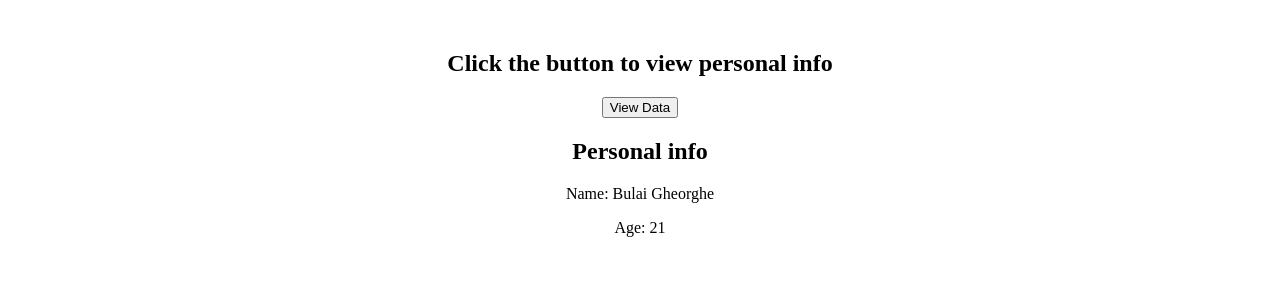
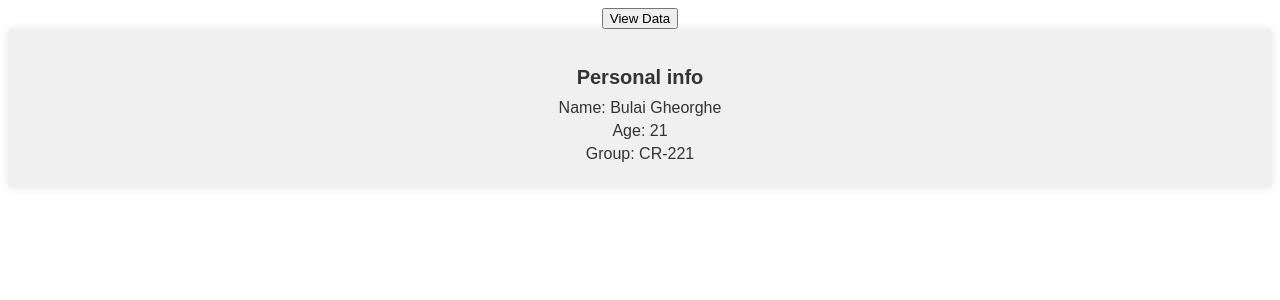
Before and after one commit to gbulai60/react-application_TW, a React (Create React App) app: page / in a window 1280 px wide. Both pictures are taken after a click on the button "View Data". Shown: the top 300 px of the page. Built offline with nearby package versions, Linux system fonts and the light colour scheme.

Commit message:
Create PersonLayout.css and App.css

```diff
--- a/src/App.tsx
+++ b/src/App.tsx
@@ -3,16 +3,13 @@
 
 const App = () => {
   const [showInfo, setShowInfo] = useState(false);
-  const [buttonText] = useState("Click the button to view personal info");
-
   const handleButtonClick = () => {
     setShowInfo(!showInfo);
 
   };
 
   return (
-      <div style={{ textAlign: "center", marginTop: "50px" }}>
-        <h2>{buttonText}</h2>
+      <div style={{ textAlign: "center"}}>
         <button onClick={handleButtonClick}>View Data</button>
         {showInfo && <PersonLayout />}
       </div>
--- /dev/null
+++ b/src/PersonLayout.css
@@ -0,0 +1,20 @@
+.person-layout-container {
+    background-color: #f0f0f0;
+    padding: 20px;
+    border-radius: 5px;
+    box-shadow: 0 0 10px rgba(0, 0, 0, 0.1);
+}
+
+.person-info {
+    font-family: Arial, sans-serif;
+    color: #333;
+}
+
+.person-info h2 {
+    font-size: 20px;
+    margin-bottom: 10px;
+}
+
+.person-info p {
+    margin: 5px 0;
+}
--- a/src/PersonLayout.tsx
+++ b/src/PersonLayout.tsx
@@ -1,14 +1,17 @@
 import React from "react";
 import { observer } from "mobx-react";
 import data from "./PersonData";
+import "./PersonLayout.css";
+
 
 const PersonLayout: React.FC = observer(() => {
     return (
-        <div>
-            <div>
+        <div className="person-layout-container" >
+            <div className="person-info">
                 <h2>Personal info</h2>
                 <p>Name: {data.name}</p>
                 <p>Age: {data.age}</p>
+                <p>Group: {data.group}</p>
             </div>
         </div>
     );
```
Also changed, not shown: src/App.css (added).
